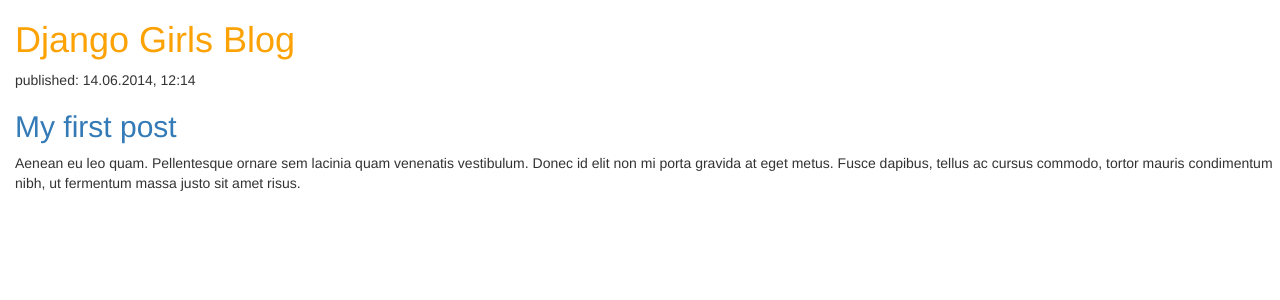
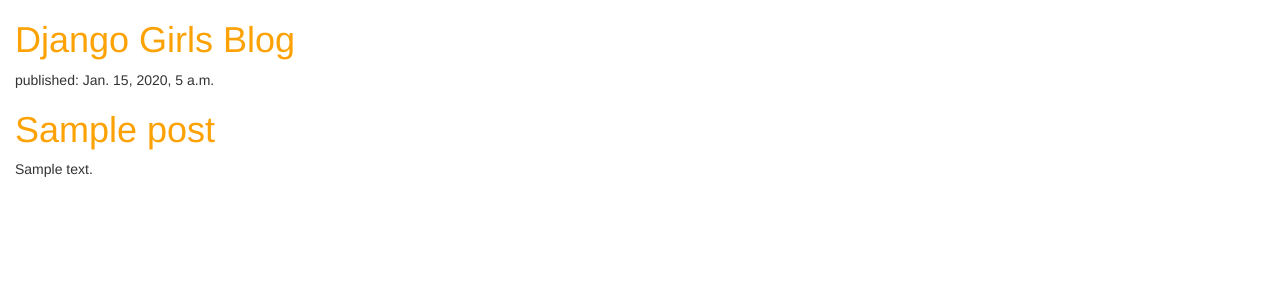
Before and after one commit to Malejam5/my-first-blog, a Django app: template blog/templates/blog/post_list.html in a window 1280 px wide. Shown: the top 300 px of the page. Run offline with Django 3.2, Linux system fonts and the light colour scheme; the template is opened without the code that fills it: values that come from a table or form of the project are taken from there, others are empty; tables that the repository leaves empty hold one stand-in row (values such as "Sample post"); some libraries are stand-ins or nearby versions.

Commit message:
Modified templates to display posts from database.

```diff
--- a/blog/templates/blog/post_list.html
+++ b/blog/templates/blog/post_list.html
@@ -6,6 +6,7 @@
         <link rel="stylesheet" href="//maxcdn.bootstrapcdn.com/bootstrap/3.2.0/css/bootstrap.min.css">
         <link rel="stylesheet" href="//maxcdn.bootstrapcdn.com/bootstrap/3.2.0/css/bootstrap-theme.min.css">
         <link rel="stylesheet" href="{% static 'css/blog.css' %}">
+    </head>
     <body>
         <div>
             <h1><a href="">Django Girls Blog</a></h1>
@@ -13,11 +14,10 @@
 
         {% for post in posts %}
             <div>
-                <p>published: 14.06.2014, 12:14</p>
-                <h2><a href="">My first post</a></h2>
-                <p>Aenean eu leo quam. Pellentesque ornare sem lacinia quam venenatis vestibulum. Donec id elit non mi porta gravida at eget metus. Fusce dapibus, tellus ac cursus commodo, tortor mauris condimentum nibh, ut fermentum massa justo sit amet risus.</p>
+                <p>published: {{ post.published_date }}</p>
+                <h1><a href="">{{ post.title }}</a></h1>
+                <p>{{ post.text|linebreaksbr }}</p>
             </div>
-
         {% endfor %}
     </body>
 </html>
```
Also changed, not shown: blog/static/css/blog.css (renamed from blog/static/css/blog.css/blog.css), blog/views.py (line endings or trailing spaces).
